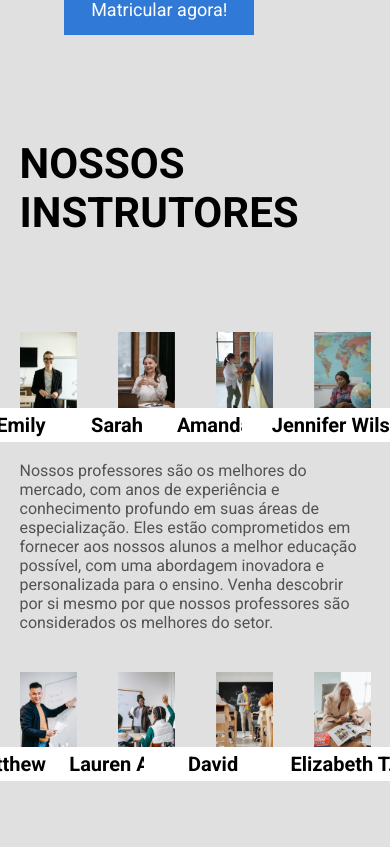
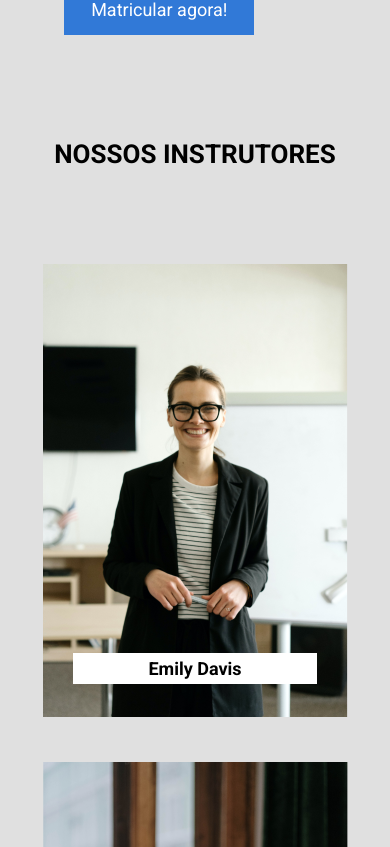
Before and after one commit to belloLucas/educamais, a React (Vite) app: page / in a window 390 px wide. Shown: the part 1717-2564 px from the top of the page. Built offline with nearby package versions, Linux system fonts and the light colour scheme.

Commit message:
feat: Instructors section now responsive

```diff
--- a/src/components/instructors/styles/instructors.css
+++ b/src/components/instructors/styles/instructors.css
@@ -16,7 +16,8 @@
 }
 
 .instructors-section .instructors-container {
-  display: flex;
+  display: grid;
+  grid-template-columns: 1fr 1fr 1fr 1fr;
   gap: 41px;
 }
 
@@ -32,7 +33,7 @@
   position: absolute;
   top: 85%;
   left: 50%;
-  width: 200px;
+  width: 70%;
   padding: 5px 15px 5px 15px;
   text-align: center;
   font-size: 20px;
@@ -44,3 +45,36 @@
   margin: 40px 0px 40px 0px;
   color: #545252;
 }
+
+@media (max-width: 1200px) {
+  .instructors-section .instructors-container {
+    grid-template-columns: 1fr 1fr;
+  }
+
+  .instructors-section .instructors-container .instructor-box h1 {
+    width: 80%;
+    font-size: 18px;
+  }
+}
+
+@media (max-width: 555px) {
+  .instructors-section .main-title {
+    font-size: 28px;
+  }
+
+  .instructors-section .instructors-container {
+    grid-template-columns: 1fr;
+  }
+}
+
+@media (max-width: 400px) {
+  .instructors-section .main-title {
+    font-size: 26px;
+  }
+}
+
+@media (max-width: 320px) {
+  .instructors-section .main-title {
+    font-size: 22px;
+  }
+}
```
